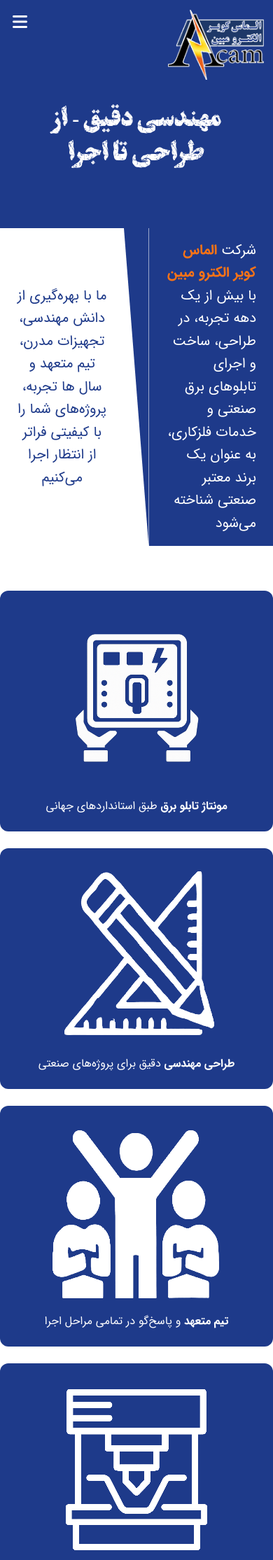
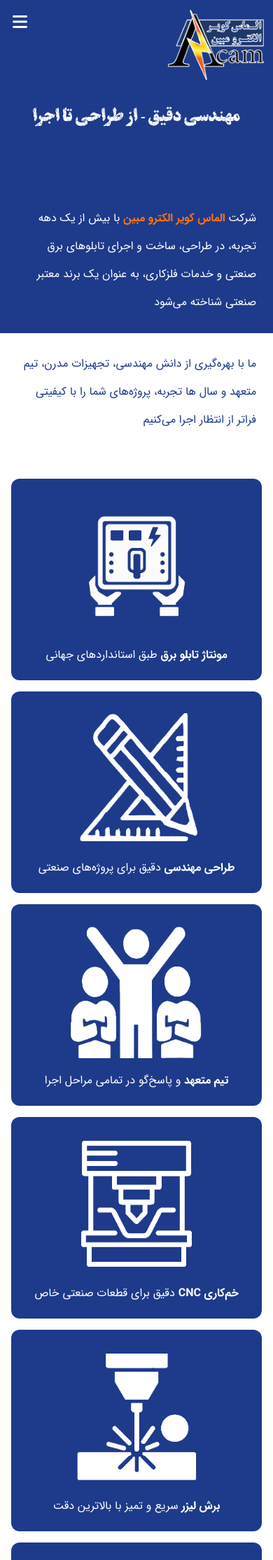
Before and after one commit to almaskavir1400/acam-website, a Flask app: page /contact in a window 390 px wide. Shown: the top 2229 px of the page at 70% size. Run offline with Flask 3, Linux system fonts and the light colour scheme; some libraries are stand-ins or nearby versions.

Commit message:
1404.03.17 - 02

```diff
--- a/templates/base.html
+++ b/templates/base.html
@@ -1007,6 +1007,140 @@
               }
         }
 
+    /*---------------------- استایل‌های رسپانسیو برای صفحه تماس با ما ----------------------*/
+  @media (max-width: 1023px) {
+    /* بخش تیتر مستقل */
+    .contact-page .contact-header {
+      padding-top: 5rem !important;
+      padding-bottom: 5rem !important;
+    }
+
+    .contact-page .contact-header h1 {
+      line-height: 2.5rem !important;
+    }
+
+    /* بخش متنی دو قسمتی */
+    .contact-page .contact-text-split {
+      grid-template-columns: 1fr !important;
+    }
+
+    .contact-page .contact-text-split > div {
+      grid-column: span 12 !important;
+    }
+
+    .contact-page .contact-text-split > div:first-child,
+    .contact-page .contact-text-split > div:last-child {
+      padding: 1.5rem !important;
+    }
+
+    .contact-page .contact-text-split > div:nth-child(2) {
+      display: none !important;
+    }
+
+    .contact-page .contact-text-split p {
+      font-size: 1rem !important;
+      line-height: 2.5 !important;
+    }
+
+    /* بخش ویژگی‌های آیکن‌دار */
+    .contact-page .contact-features {
+      padding-top: 2rem !important;
+      padding-bottom: 2rem !important;
+      margin: 0.5rem 1rem !important;
+    }
+
+    .contact-page .grid-cols-1.sm\:grid-cols-2.md\:grid-cols-3 {
+      grid-template-columns: repeat(2, 1fr) !important;
+      gap: 1rem !important;
+    }
+
+    @media (max-width: 639px) {
+      .contact-page .grid-cols-1.sm\:grid-cols-2.md\:grid-cols-3 {
+        grid-template-columns: 1fr !important;
+      }
+    }
+
+    .contact-page .bg-blue-900.rounded-xl.p-6 {
+      padding: 1rem !important;
+    }
+
+    .contact-page .bg-blue-900.rounded-xl.p-6 img {
+      width: 200px !important;
+      height: 200px !important;
+      margin: 0.5rem 0.5rem !important;
+    }
+
+    .contact-page .bg-blue-900.rounded-xl.p-6 p {
+      font-size: 1rem !important;
+      padding: 0.5rem 0;
+    }
+
+    /* بخش نتیجه‌گیری */
+    .contact-page .contact-conclusion {
+      padding-top: 2rem !important;
+      padding-bottom: 2rem !important;
+    }
+
+    .contact-page .contact-conclusion h1 {
+      font-size: 1.5rem !important;
+      line-height: 3.5rem !important;
+      padding: 1rem 0.5rem !important;
+      display: inline-block;
+      width: 90%;
+    }
+
+    /* بخش تماس سریع */
+    .contact-page .contact-quick-contact {
+      padding: 2rem 0.5rem !important;
+    }
+
+    .contact-page .contact-quick-contact .space-y-8 {
+      gap: 1rem !important;
+    }
+
+    .contact-page .contact-quick-contact input,
+    .contact-page .contact-quick-contact textarea,
+    .contact-page .contact-quick-contact button {
+      padding: 0.5rem !important;
+      font-size: 0.9rem !important;
+    }
+
+    .contact-page .contact-quick-contact .flex.items-center.gap-3 {
+      flex-direction: row-reverse;
+      align-items: flex-start;
+    }
+
+    .contact-page .contact-quick-contact .flex.items-center.gap-3 img {
+      width: 24px !important;
+      height: 24px !important;
+    }
+
+    .contact-page .contact-quick-contact .flex.items-center.gap-3 span,
+    .contact-page .contact-quick-contact .flex.items-center.gap-3 a {
+      font-size: 0.9rem !important;
+      line-height: 3rem !important;
+    }
+
+    .contact-page .contact-quick-contact iframe {
+      height: 200px !important;
+    }
+  }
+
+  /* برای حالت افقی موبایل */
+  @media (max-width: 1023px) and (orientation: landscape) {
+    .contact-page .contact-quick-contact {
+      grid-template-columns: 1fr !important;
+    }
+
+    .contact-page .contact-quick-contact > div {
+      width: 100% !important;
+    }
+
+    .contact-page .contact-quick-contact iframe {
+      height: 150px !important;
+    }
+  }
+
     /* ==================== فونت‌های سفارشی ==================== */
     @font-face {
       font-family: 'IRANSans';
--- a/templates/contact.html
+++ b/templates/contact.html
@@ -4,21 +4,24 @@
 
 {% block content %}
 
+<!-- 🔹 کلاس اصلی برای تمام سکشن‌های صفحه تماس -->
+<div class="contact-page bg-white">
+
 <!-- 🔹 سکشن تیتر مستقل - تمام‌عرض چسبیده به هدر -->
-<section class="bg-blue-900 py-20 px-6 text-center text-white">
-  <h1 class="text-3xl md:text-4xl font-bold leading-relaxed font-display"
+<section class="contact-header bg-blue-900 py-20 px-6 text-center text-white">
+  <h1 class="text-xl md:text-2xl lg:text-4xl font-bold leading-relaxed font-display"
       style="font-family:'TitrZebr';">
     مهندسی دقیق - از طراحی تا اجرا
   </h1>
 </section>
 
 <!-- 🔹 سکشن متنی دو بخشی با فلش بین آن‌ها -->
-<section class="w-full grid grid-cols-11 text-xl">
+<section class="contact-text-split w-full grid grid-cols-11 text-xl">
   <!-- بخش راست: متن اول با بک‌گراند آبی تیره -->
 
   <div class="col-span-5 bg-blue-900 text-white flex items-center justify-center px-6 py-4 m-0 text-center">
   <div class="flex items-center gap-4">
-    <p class="leading-relaxed m-0 text-xl text-start">
+    <p class="leading-relaxed m-0 text-xl text-start" style="line-height: 3rem;">
       شرکت <a href="/" class="font-bold text-orange-500 hover:text-white transition">الماس کویر الکترو مبین</a> با بیش از یک دهه تجربه، در طراحی، ساخت و اجرای تابلوهای برق صنعتی و خدمات فلزکاری، به عنوان یک برند معتبر صنعتی شناخته می‌شود
     </p>
   </div>
@@ -33,14 +36,14 @@
 
   <!-- بخش چپ: متن دوم با پس‌زمینه سفید و متن آبی -->
   <div class="col-span-5 bg-white text-blue-900 flex items-center justify-center px-6 py-4 m-0 text-center">
-    <p class="leading-relaxed m-0 text-xl">
+    <p class="leading-relaxed m-0 text-xl text-start" style="line-height: 3rem;">
       ما با بهره‌گیری از دانش مهندسی، تجهیزات مدرن، تیم متعهد و سال ها تجربه، پروژه‌های شما را با کیفیتی فراتر از انتظار اجرا می‌کنیم
     </p>
   </div>
 </section>
 
 <!-- ویژگی‌ها به صورت آیکن‌دار در دو ردیف سه ستونه با پس‌زمینه سفید و مرکزچین -->
-<section class="bg-white py-16">
+<section class="contact-features bg-white py-16">
   <div class="max-w-6xl mx-auto grid grid-cols-1 sm:grid-cols-2 md:grid-cols-3 gap-6 text-blue-900">
     <div class="bg-blue-900 text-white rounded-xl p-6 flex flex-col items-center text-center">
       <img src="/static/icon/panel.png" alt="مونتاژ تابلو برق" class="w-25 h-25 mb-4">
@@ -72,8 +75,8 @@
 <!-- نتیجه‌گیری نهایی -->
 
 <!-- 🔹 سکشن پایانی با تیتر شعار شرکت -->
-<section class="bg-white py-20 px-6 text-center text-blue-900">
-  <h1 class="bg-black/20 px-4 py-8 inline-block text-3xl md:text-4xl font-bold leading-relaxed font-display animate-breathe"
+<section class="contact-conclusion bg-white py-20 px-6 text-center text-blue-900">
+  <h1 class="bg-black/10 px-4 py-8 inline-block text-3xl md:text-4xl font-bold leading-relaxed font-display animate-breathe"
       style="font-family:'TitrZebr'; text-shadow: -2px 2px 1px rgba(255,255,255,1);">
     ما فقط تولید نمی‌کنیم - آینده‌ی پروژه‌های صنعتی شما را تضمین می‌کنیم
   </h1>
@@ -91,7 +94,7 @@
 </style>
 
 <!-- 🔹 تماس سریع -->
-<section class="hero-electric grid grid-cols-1 md:grid-cols-2 gap-8 px-8 py-20 bg-blue-900 text-white relative overflow-hidden">
+<section class="contact-quick-contact hero-electric grid grid-cols-1 lg:grid-cols-2 gap-8 px-8 py-20 bg-blue-900 text-white relative overflow-hidden">
 <div class="particles-layer white-particles absolute inset-0 z-0"></div>
 
   <!-- فرم تماس -->
@@ -143,28 +146,28 @@
     </a>
   </div>
 
-  <div class="flex items-center gap-3">
+  <div class="flex gap-3">
     <img src="/static/icon/telephone.svg" alt="تلفن" class="w-8 h-8">
     <a href="tel:03591099440" class="hover:text-orange-400 transition">035-91099440</a>
   </div>
 
-  <div class="flex items-center gap-3">
+  <div class="flex gap-3">
     <img src="/static/icon/cell-phone.svg" alt="موبایل" class="w-8 h-8">
     <a href="tel:09134154214" class="hover:text-orange-400 transition">0913-4154214</a>
   </div>
 
-  <div class="flex items-center gap-3">
+  <div class="flex gap-3">
     <img src="/static/icon/email.svg" alt="ایمیل" class="w-8 h-8">
     <a href="mailto:info@acam-co.ir" class="hover:text-orange-400 transition">info@acam-co.ir</a>
   </div>
 
-  <div class="flex items-center gap-3">
+  <div class="flex gap-3">
     <img src="/static/icon/location.svg" alt="آدرس" class="w-8 h-8">
-    <span>یزد - شهرک صنعتی - منطقه ویژه اقتصادی - بلوار صنعت - کوچه 9 صنعت<br>
+    <span style="line-height: 2.5rem;">یزد - شهرک صنعتی - منطقه ویژه اقتصادی - بلوار صنعت - کوچه 9 صنعت<br>
           کدپستی: 8947185259</span>
   </div>
 
-  <div class="mt-8 rounded-xl overflow-hidden bg-black/30 p-6 shadow-lg">
+  <div class="mt-8 rounded-xl overflow-hidden bg-black/30 p-2 md:p-6 shadow-lg">
   <iframe
     src="https://www.google.com/maps/embed?pb=!1m17!1m12!1m3!1d3387.215855266905!2d54.22886302383397!3d31.900732028250424!2m3!1f0!2f0!3f0!3m2!1i1024!2i768!4f13.1!3m2!1m1!2zMzHCsDU0JzAyLjYiTiA1NMKwMTMnMzQuNiJF!5e0!3m2!1sfa!2s!4v1747481491388!5m2!1sfa!2s"
     width="100%" height="250"
@@ -197,6 +200,7 @@
 </div>
 
 </section>
+</div>
 
 <script>
 document.getElementById("contact-form").addEventListener("submit", async function (e) {
```
